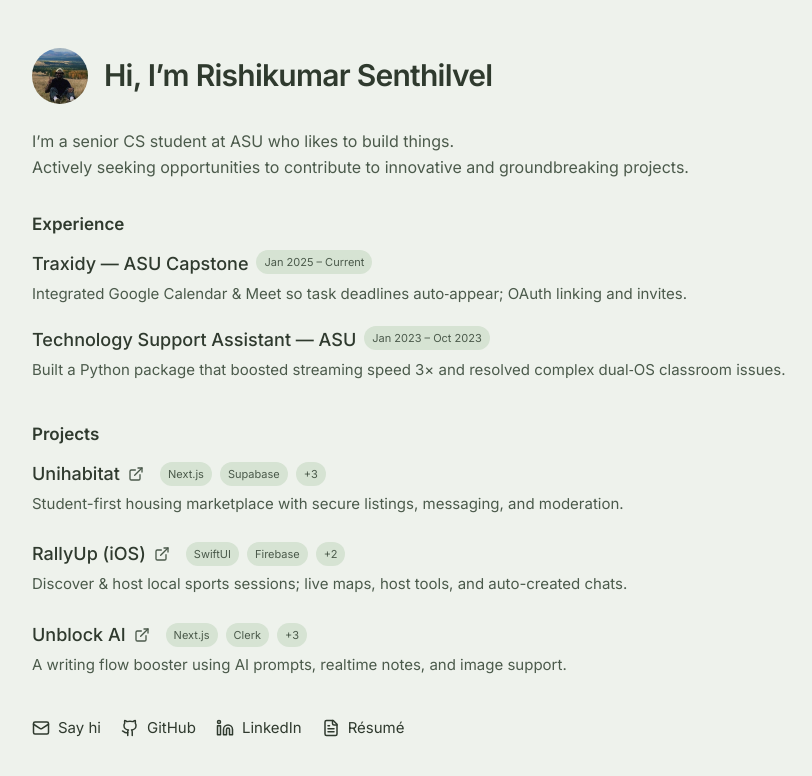
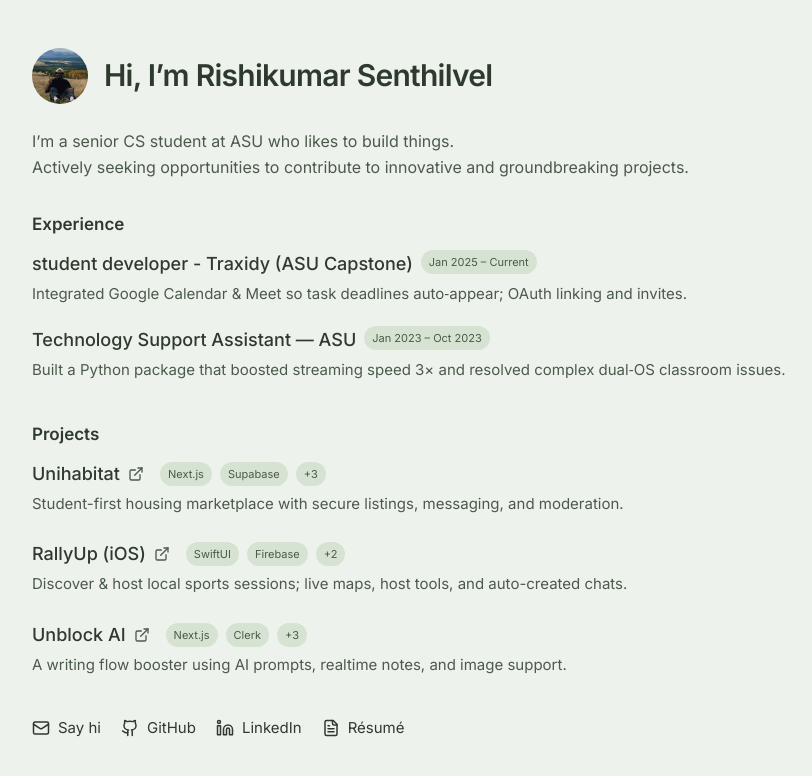
Before and after one commit to Rishi180303/portfolio, a Next.js app: page / in a window 1280 px wide. Shown: the top 776 px of the page, without its empty margins (224-1036 px from the left). Built offline with nearby package versions, Linux system fonts and the light colour scheme.

Commit message:
content: update experience title to 'student developer - Traxidy (ASU Capstone)'

```diff
--- a/src/app/page.tsx
+++ b/src/app/page.tsx
@@ -30,7 +30,7 @@ export default function Home() {
     desc: string;
   }> = [
     {
-      title: "Traxidy — ASU Capstone",
+      title: "student developer - Traxidy (ASU Capstone)",
       period: "Jan 2025 – Current",
       desc: "Integrated Google Calendar & Meet so task deadlines auto‑appear; OAuth linking and invites.",
     },
```
